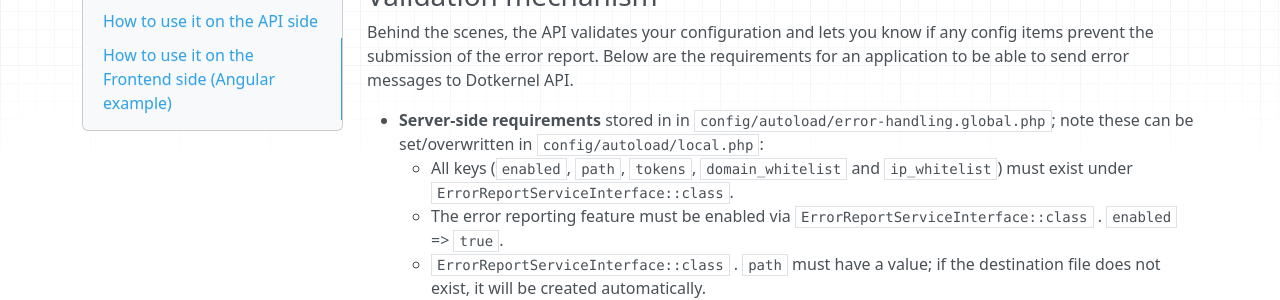
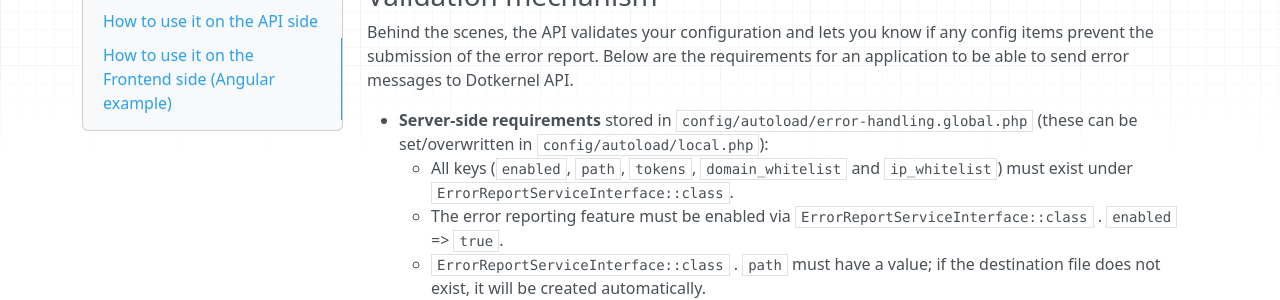
Before and after one commit to dotkernel/api-documentation, an MkDocs documentation site: the page built from docs/book/v5/core-features/error-reporting.md, in a window 1280 px wide and 900 px high, scrolled down 805 px. Shown: the part 151-451 px from the top of the window. Built offline with MkDocs 1.6.1, drawn with Linux system fonts in a browser that asks for light colours; nearby versions of some CDN libraries.

Commit message:
Update docs/book/v5/core-features/error-reporting.md
Co-authored-by: Alex Karajos <alex.merlin.1985@gmail.com>
Signed-off-by: bidi47 <bidi@apidemia.com>

```diff
--- a/docs/book/v5/core-features/error-reporting.md
+++ b/docs/book/v5/core-features/error-reporting.md
@@ -46,7 +46,7 @@ return [
 Behind the scenes, the API validates your configuration and lets you know if any config items prevent the submission of the error report.
 Below are the requirements for an application to be able to send error messages to Dotkernel API.
 
-- **Server-side requirements** stored in in `config/autoload/error-handling.global.php`; note these can be set/overwritten in `config/autoload/local.php`:
+- **Server-side requirements** stored in `config/autoload/error-handling.global.php` (these can be set/overwritten in `config/autoload/local.php`):
     - All keys (`enabled`, `path`, `tokens`, `domain_whitelist` and `ip_whitelist`) must exist under `ErrorReportServiceInterface::class`.
     - The error reporting feature must be enabled via `ErrorReportServiceInterface::class` . `enabled` => `true`.
     - `ErrorReportServiceInterface::class` . `path` must have a value; if the destination file does not exist, it will be created automatically.
```
